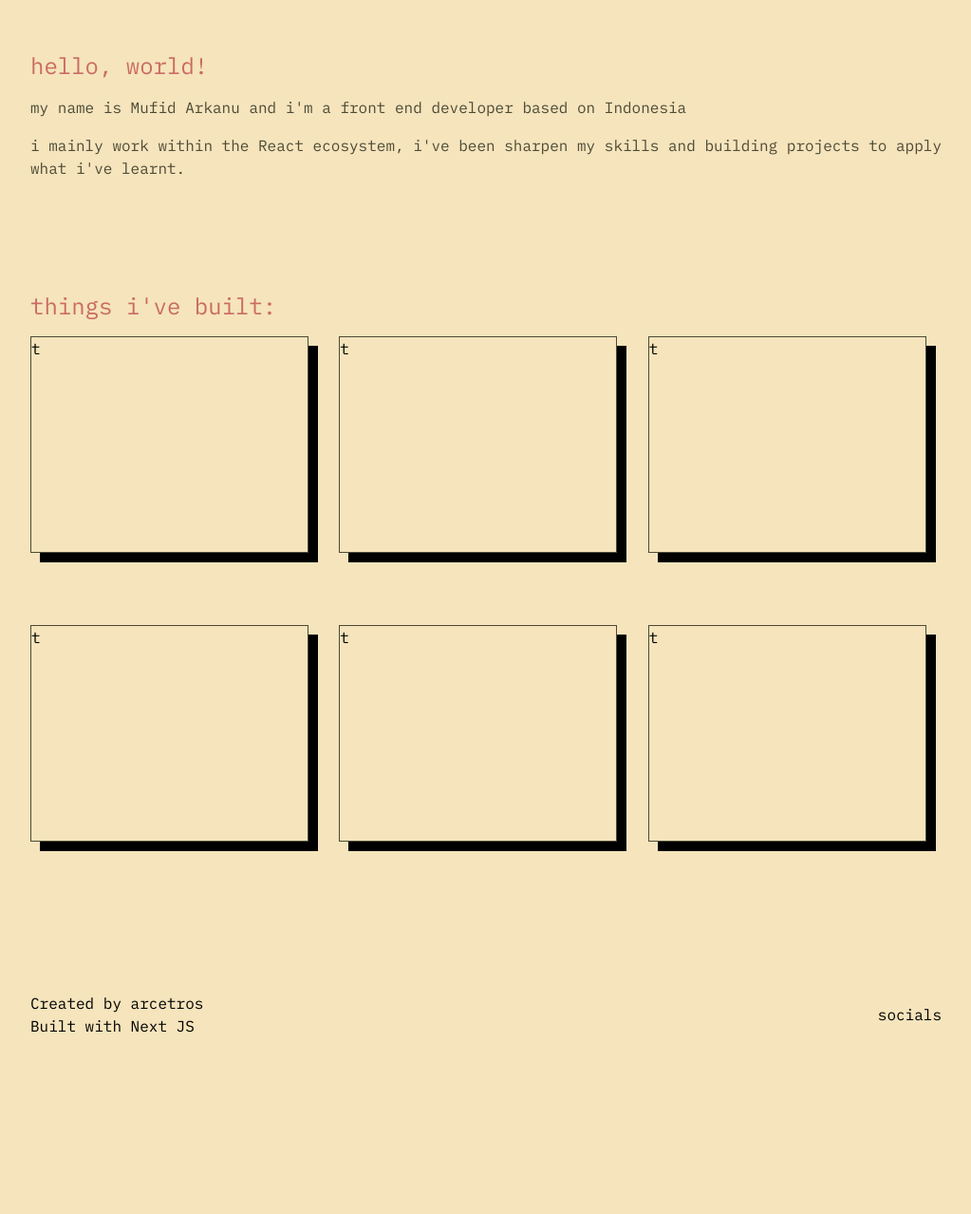
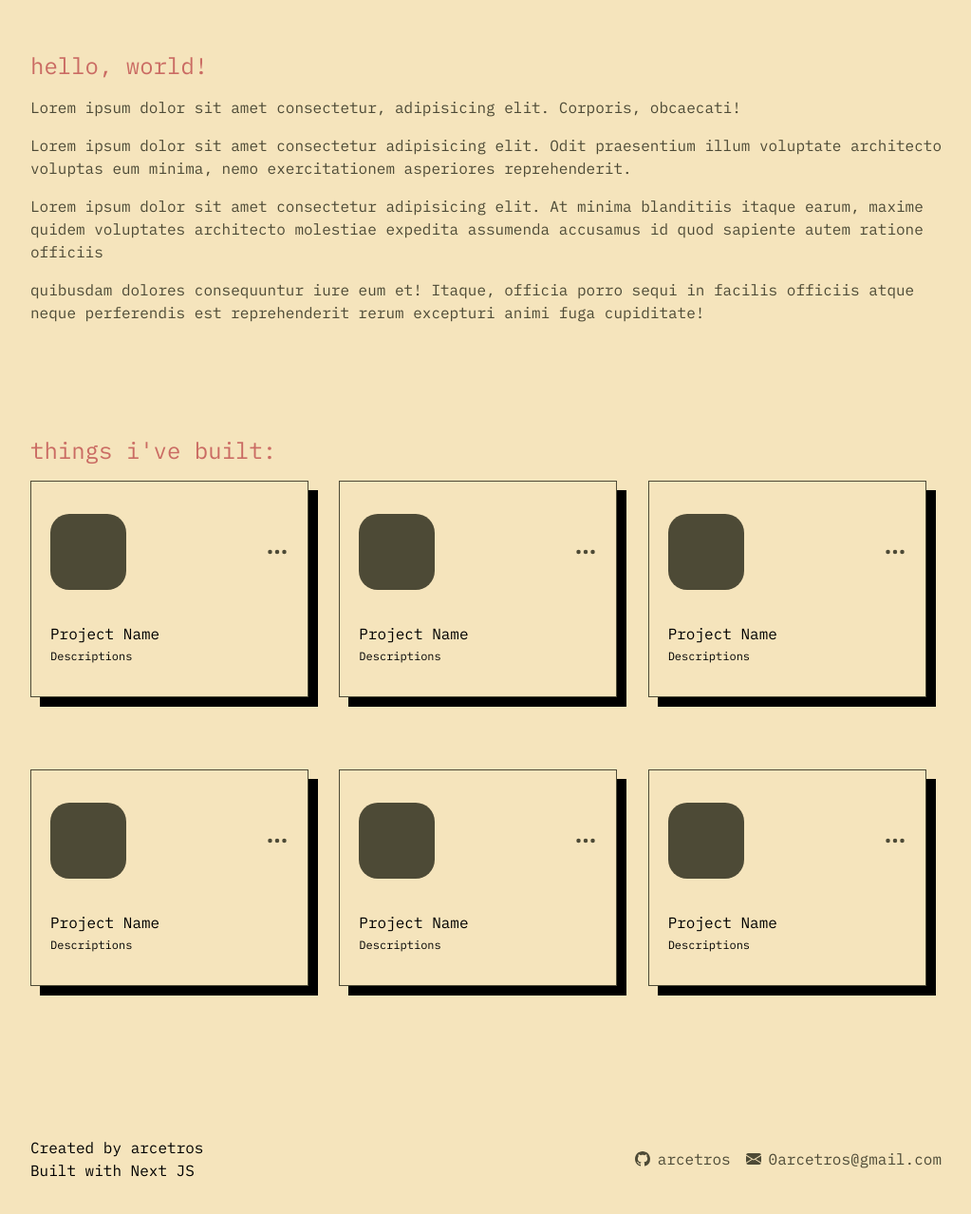
Before and after one commit to arcetros/arcetros, a Next.js app: page / in a window 1280 px wide. Shown: the part 182-1460 px from the top of the page at 95% size, without its empty margins (128-1151 px from the left). Built offline with nearby package versions, Linux system fonts and the light colour scheme.

Commit message:
Minor fix to index page

```diff
--- /dev/null
+++ b/components/Footer.tsx
@@ -0,0 +1,37 @@
+import React from 'react';
+import { BsGithub, BsFillEnvelopeFill } from 'react-icons/bs';
+
+interface ISocials {
+  icon: React.ReactNode;
+  text: string;
+}
+
+const Socials = ({ icon, text }: ISocials) => (
+  <div className="flex items-center gap-x-2 text-secondary hover:text-black cursor-pointer">
+    {icon}
+    <span>{text}</span>
+  </div>
+);
+
+const Footer = () => (
+  <footer className="mt-[9.875rem]">
+    <div className="flex flex-col md:flex-row justify-between items-start md:items-center gap-y-4">
+      <div>
+        <p>
+          Created by{' '}
+          <span className="hover:underline cursor-pointer">arcetros</span>
+        </p>
+        <p>Built with Next JS</p>
+      </div>
+      <div className="flex">
+        {/* Change this to next link later */}
+        <div className="flex items-center gap-x-4">
+          <Socials icon={<BsGithub />} text="arcetros" />
+          <Socials icon={<BsFillEnvelopeFill />} text="0arcetros@gmail.com" />
+        </div>
+      </div>
+    </div>
+  </footer>
+);
+
+export default Footer;
--- /dev/null
+++ b/components/ProjectCard.tsx
@@ -0,0 +1,19 @@
+import React from 'react';
+import { BsThreeDots } from 'react-icons/bs';
+
+const ProjectCard = () => (
+  <div className="w-full border border-secondary min-h-[228px] max-w-none lg:max-w-[18.3125rem] shadow-box max-h-max">
+    <div className="flex flex-col justify-between px-5 py-[2.125rem] h-full">
+      <div className="flex items-center justify-between">
+        <div className="w-20 h-20 bg-secondary rounded-[20px]" />
+        <BsThreeDots className="w-6 h-6 text-secondary" />
+      </div>
+      <div className="flex flex-col gap-y-1">
+        <h2>Project Name</h2>
+        <p className="text-xs">Descriptions</p>
+      </div>
+    </div>
+  </div>
+);
+
+export default ProjectCard;
--- a/package.json
+++ b/package.json
@@ -19,7 +19,8 @@
     "next": "12.2.2",
     "postcss": "^8.4.14",
     "react": "18.2.0",
-    "react-dom": "18.2.0"
+    "react-dom": "18.2.0",
+    "react-icons": "^4.4.0"
   },
   "devDependencies": {
     "@types/node": "18.0.3",
--- a/pages/index.tsx
+++ b/pages/index.tsx
@@ -1,54 +1,47 @@
 import type { NextPage } from 'next';
 import Layout from '../components/Layout';
+import Footer from '../components/Footer';
+import ProjectCard from '../components/ProjectCard';
 
 const Home: NextPage = () => (
   <Layout>
     <p className="text-primary text-2xl">hello, world!</p>
     <h1 className="text-secondary mt-4 w-full">
       <p>
-        my name is Mufid Arkanu and i&#39;m a front end developer based on
-        Indonesia
+        Lorem ipsum dolor sit amet consectetur, adipisicing elit. Corporis,
+        obcaecati!
       </p>
     </h1>
     <p className="text-secondary mt-4">
-      i mainly work within the React ecosystem, i&#39;ve been sharpen my skills
-      and building projects to apply what i&#39;ve learnt.
+      Lorem ipsum dolor sit amet consectetur adipisicing elit. Odit praesentium
+      illum voluptate architecto voluptas eum minima, nemo exercitationem
+      asperiores reprehenderit.
+    </p>
+    <p className="text-secondary mt-4">
+      Lorem ipsum dolor sit amet consectetur adipisicing elit. At minima
+      blanditiis itaque earum, maxime quidem voluptates architecto molestiae
+      expedita assumenda accusamus id quod sapiente autem ratione officiis
+    </p>
+    <p className="text-secondary mt-4">
+      quibusdam dolores consequuntur iure eum et! Itaque, officia porro sequi in
+      facilis officiis atque neque perferendis est reprehenderit rerum excepturi
+      animi fuga cupiditate!
     </p>
 
     <h2 className="text-primary text-2xl mt-[7.3125rem]">
       things i&#39;ve built:{' '}
     </h2>
     <div className="min-h-fit mt-4">
-      <div className="grid grid-cols-1 lg:grid-cols-3 place-content-evenly  gap-x-4 gap-y-[4.75rem]">
-        <div className="border border-secondary min-h-[228px] max-w-[18.3125rem] shadow-box max-h-max">
-          t
-        </div>
-        <div className="border border-secondary min-h-[228px] max-w-[18.3125rem] shadow-box max-h-max">
-          t
-        </div>
-        <div className="border border-secondary min-h-[228px] max-w-[18.3125rem] shadow-box max-h-max">
-          t
-        </div>
-        <div className="border border-secondary min-h-[228px] max-w-[18.3125rem] shadow-box max-h-max">
-          t
-        </div>
-        <div className="border border-secondary min-h-[228px] max-w-[18.3125rem] shadow-box max-h-max">
-          t
-        </div>
-        <div className="border border-secondary min-h-[228px] max-w-[18.3125rem] shadow-box max-h-max">
-          t
-        </div>
+      <div className="grid grid-cols-1 md:grid-cols-2 lg:grid-cols-3 gap-x-4 gap-y-[4.75rem]">
+        <ProjectCard />
+        <ProjectCard />
+        <ProjectCard />
+        <ProjectCard />
+        <ProjectCard />
+        <ProjectCard />
       </div>
     </div>
-    <footer className="mt-[9.875rem]">
-      <div className="flex justify-between items-center">
-        <div>
-          <p>Created by arcetros</p>
-          <p>Built with Next JS</p>
-        </div>
-        <div>socials</div>
-      </div>
-    </footer>
+    <Footer />
   </Layout>
 );
 
```
Also changed, not shown: 1 other file (tests, documents, lock files or other folders).
